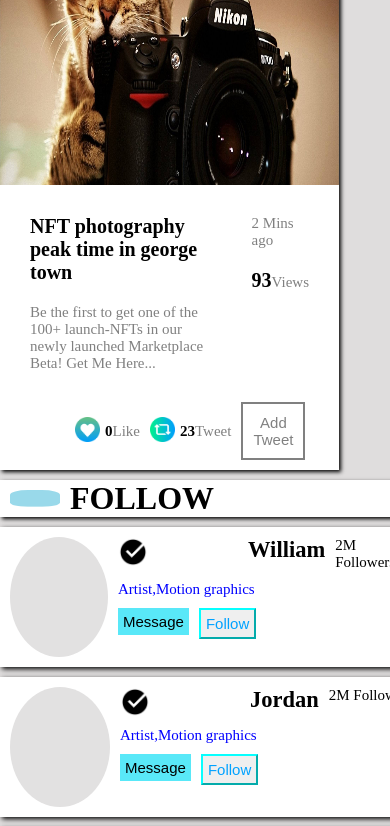
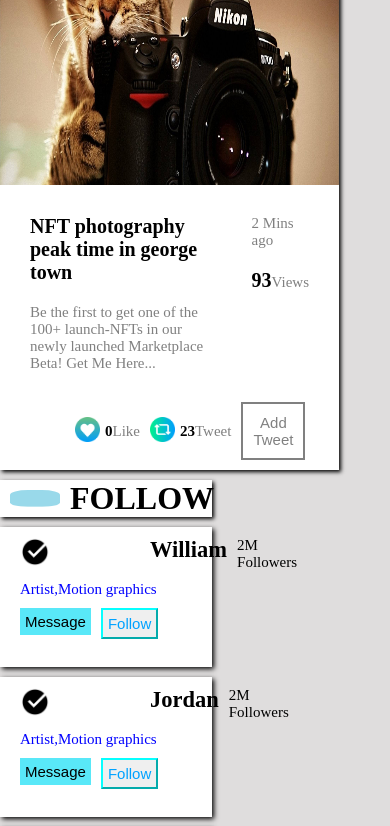
Before and after one commit to Dhanvarshinikarthi/socialnetwork, a React (Vite) app: page / in a window 390 px wide. Shown: the part 2488-3314 px from the top of the page. Built offline with nearby package versions, Linux system fonts and the light colour scheme; the HTML template or start-up script is replaced by a standard one.

Commit message:
demo file

```diff
--- a/src/components/followlist/follow.css
+++ b/src/components/followlist/follow.css
@@ -164,9 +164,12 @@
     gap: 10px;
   }
   .follow_main {
-    width: 100%;
+    width: 50%;
   }
   .heading {
-    width: 100%;
+    width: 50%;
+  }
+  .profile {
+    gap: 0;
   }
 }
```
